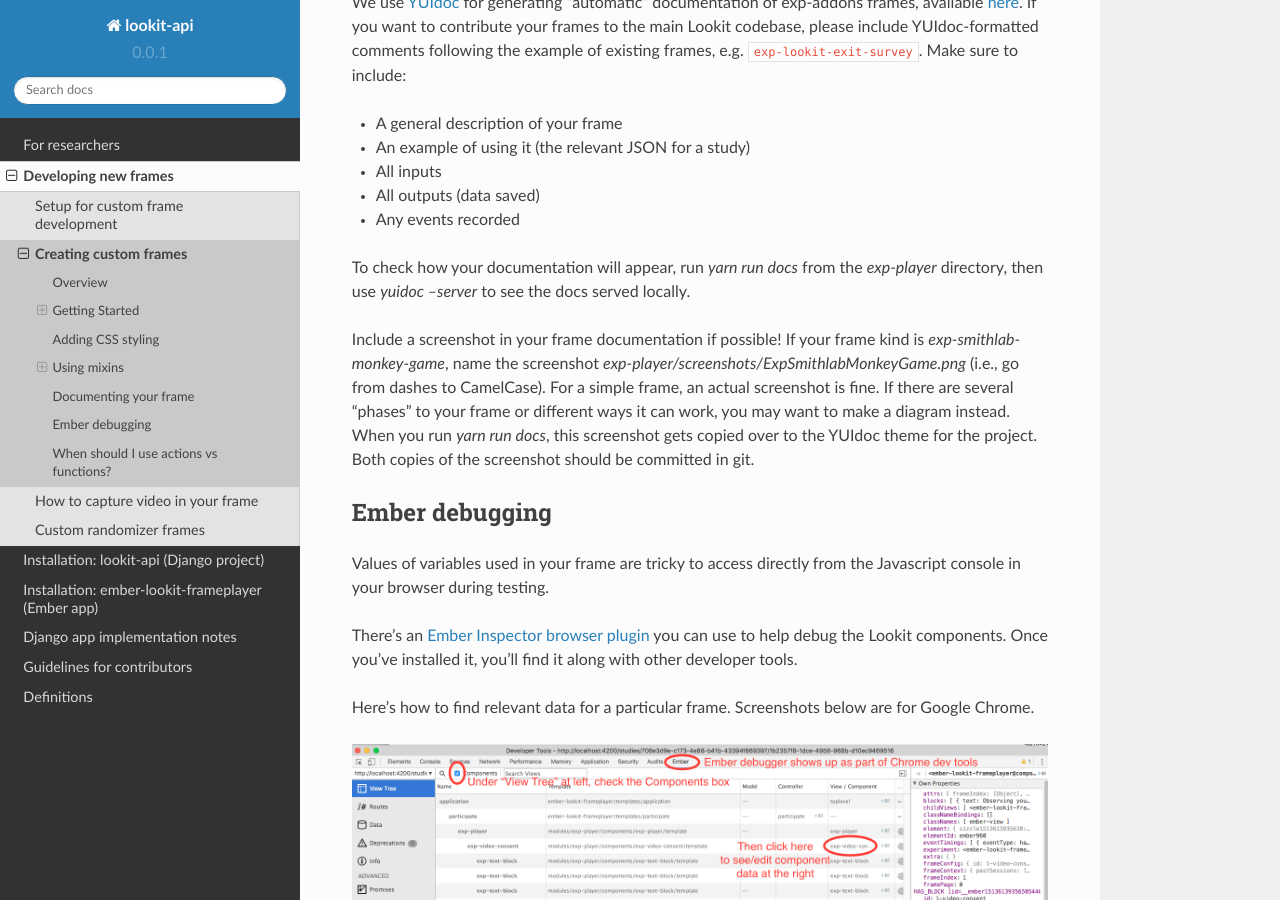
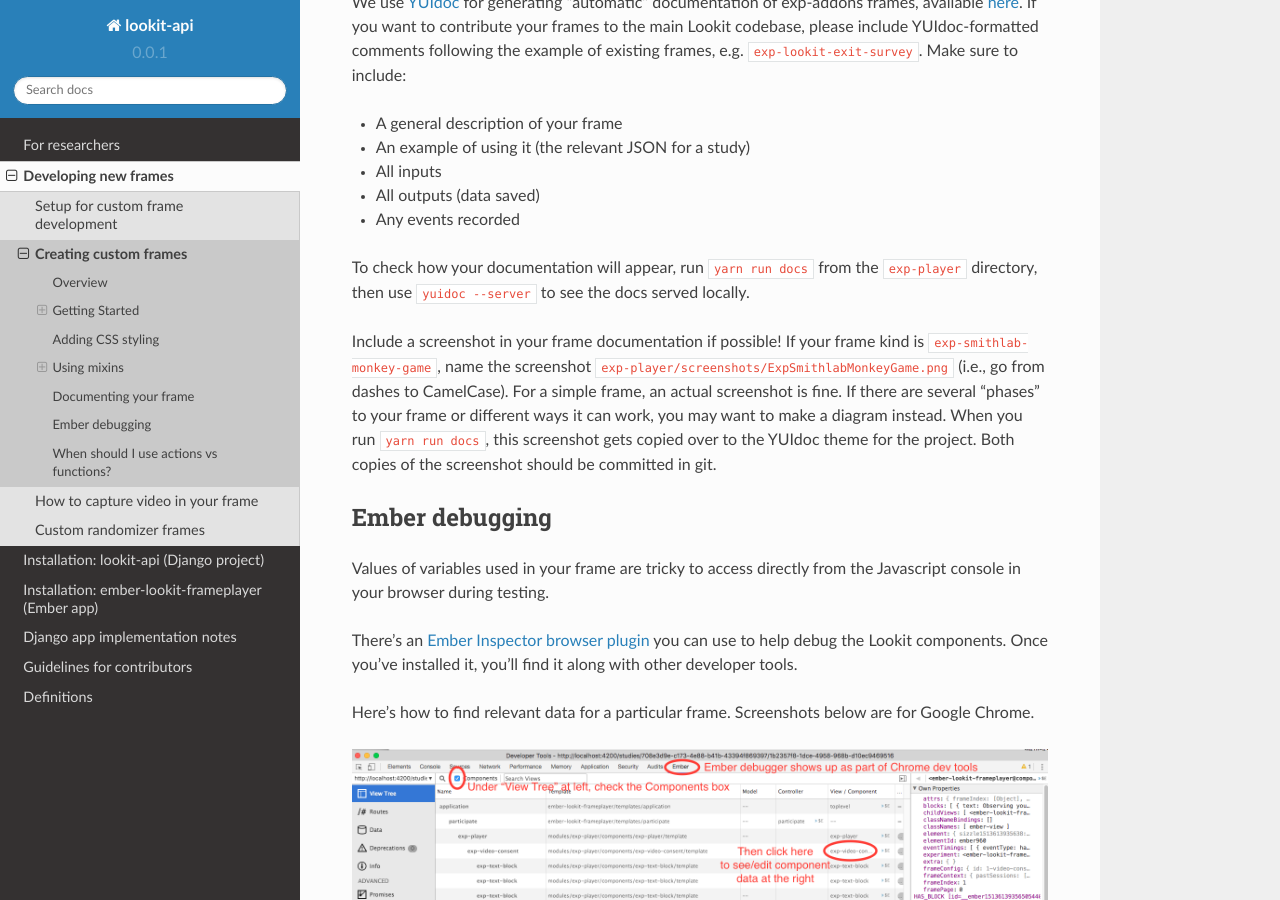
Before and after one commit to lookit/lookit-docs, a Sphinx documentation site: the page built from docs/source/frames.rst, in a window 1280 px wide and 900 px high, scrolled down 7144 px. Built offline with Sphinx 7.4.7 and the Read the Docs theme 2.0.0, drawn with Linux system fonts in a browser that asks for light colours.

Commit message:
fix quotes

```diff
--- a/docs/source/frames.rst
+++ b/docs/source/frames.rst
@@ -408,15 +408,15 @@ frames, e.g. ``exp-lookit-exit-survey``. Make sure to include:
 -  All outputs (data saved)
 -  Any events recorded
 
-To check how your documentation will appear, run `yarn run docs` from the `exp-player`
-directory, then use `yuidoc --server` to see the docs served locally.
+To check how your documentation will appear, run ``yarn run docs`` from the ``exp-player``
+directory, then use ``yuidoc --server`` to see the docs served locally.
 
 Include a screenshot in your frame documentation if possible! If your frame kind is
-`exp-smithlab-monkey-game`, name the screenshot
-`exp-player/screenshots/ExpSmithlabMonkeyGame.png` (i.e., go from
+``exp-smithlab-monkey-game``, name the screenshot
+``exp-player/screenshots/ExpSmithlabMonkeyGame.png`` (i.e., go from
 dashes to CamelCase). For a simple frame, an actual screenshot is fine. If there are several
 "phases" to your frame or different ways it can work, you may want to make a diagram
-instead. When you run `yarn run docs`, this screenshot gets copied over to the YUIdoc theme
+instead. When you run ``yarn run docs``, this screenshot gets copied over to the YUIdoc theme
 for the project. Both copies of the screenshot should be committed in git.
 
 Ember debugging
```
